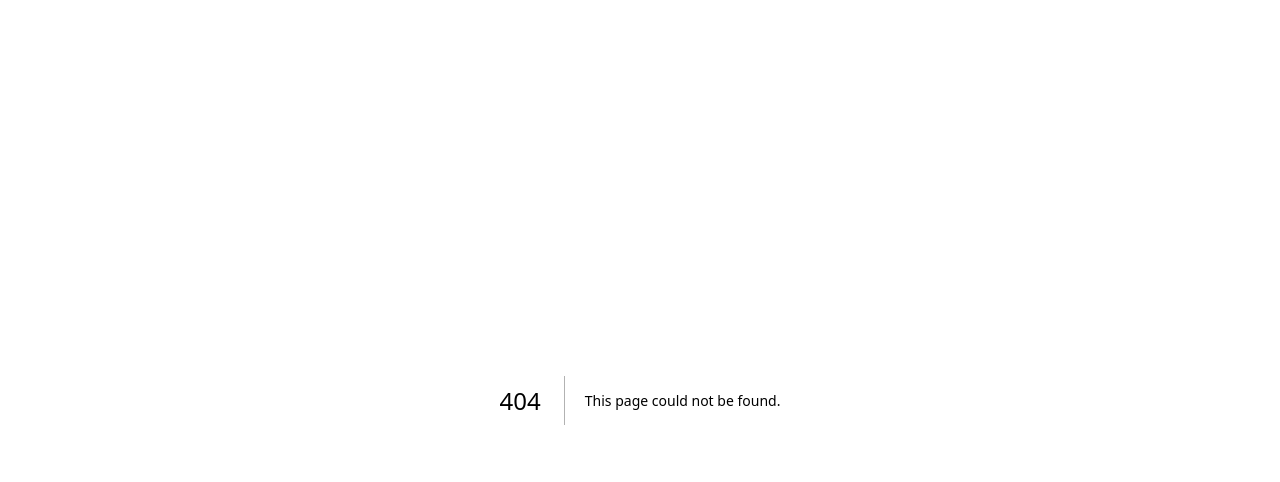
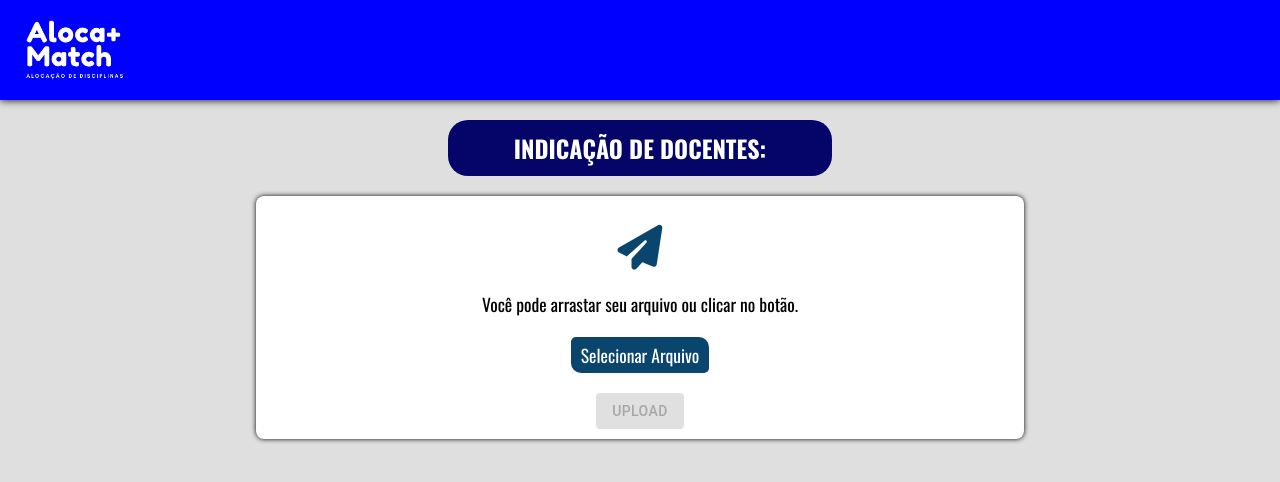
Before and after one commit to AlessanBass/Sistema_TCC, a Next.js app in the folder Frontend/aloca/: page /upload_indicacao in a window 1280 px wide. Before the commit this address had no page. Shown: the top 482 px of the page. Built offline with nearby package versions, Linux system fonts and the light colour scheme; no server answers.

Commit message:
Finalização da indicação de docentes

```diff
--- a/Frontend/aloca/src/components/Main.tsx
+++ b/Frontend/aloca/src/components/Main.tsx
@@ -7,6 +7,7 @@ export default function Main(){
             <h1 className={styles.h1}>Menu de Opções</h1>
             <main className={`${styles.main}`}>
                 <Card link="http://localhost:3001/upload_oferta" icon="fa-solid fa-upload" title="Oferta de Disciplinas" description="Enviar o arquivo com as disciplinas ofertadas"/>
+                <Card link="http://localhost:3001/upload_indicacao" icon="fa-solid fa-upload" title="Indicação de Docentes" description="Enviar o arquivo com a indicação de docentes"/>
                 <Card link="http://localhost:3001/professores" icon="fa-solid fa-chalkboard-user" title="Gestão de Professores" description="Visualizar, Editar, Inserir e Deletar"/>
                 <Card link="http://localhost:3001/cursos" icon="fa-solid fa-person-chalkboard" title="Gestão de Cursos" description="Visualizar, Editar, Inserir e Deletar"/>
                 <Card link="http://localhost:3001/semestres" icon="fa-regular fa-calendar-days" title="Gestão de Semestres" description="Visualizar, Editar, Inserir e Deletar"/>
--- /dev/null
+++ b/Frontend/aloca/src/pages/upload_indicacao/index.tsx
@@ -0,0 +1,118 @@
+import React from 'react';
+import { useDropzone } from 'react-dropzone';
+import Header from "@/components/Header";
+import { Button, CircularProgress } from '@mui/material';
+import style from '@/styles/dropzone.module.css'
+import axios from "axios";
+import RelatorioErros from '@/components/RelatorioErros';
+import Confirmacao from '@/components/Confirmacao';
+
+interface Erro {
+    linha: number;
+    mensagem: string;
+    valor_celula: string | number | null | undefined;
+    tipo_esperado: string;
+    detalhe: string | null;
+}
+
+interface Semestre{
+    nome_semestre: string;
+}
+
+export default function Index() {
+    const [file, setFile] = React.useState<File | null>(null);
+    const [fileSelected, setFileSelected] = React.useState(false);
+    const [semestre, setSemestre] = React.useState<Semestre>({ nome_semestre: "" });
+    const [erros, setErros] = React.useState<Erro[]>([]);
+    const [description, setDescription] = React.useState("");
+    const [openConfirmation, setOpenConfirmation] = React.useState(false);
+    const [loading, setLoading] = React.useState(false);
+
+    const onDrop = React.useCallback((acceptedFiles: File[]) => {
+        if (acceptedFiles.length) {
+            setFile(acceptedFiles[0]);
+            setFileSelected(true);
+        }
+    }, []);
+
+    const { getRootProps, getInputProps, open, acceptedFiles } = useDropzone({
+        onDrop,
+        accept: {
+            'application/vnd.ms-excel': ['.xls'],
+            'application/vnd.openxmlformats-officedocument.spreadsheetml.sheet': ['.xlsx']
+        },
+        noClick: true,
+        maxFiles: 1
+    });
+
+    const handleSubmit = async (event: React.FormEvent<HTMLFormElement>) => {
+        event.preventDefault();
+        if (file) {
+            const formData = new FormData();
+            formData.append('file', file);
+
+            try {
+                setLoading(true); // Ativa o estado de carregamento
+                const response = await axios.post('http://localhost:3000/envio-indicacao/uploadIndicacao', formData, {
+                    headers: {
+                        'Content-Type': 'multipart/form-data'
+                    }
+                });
+                if (response.status === 201) {
+                    setErros(response.data);
+                    setDescription("Arquivo enviado com sucesso!");
+                    setOpenConfirmation(true);
+                }
+            } catch (error) {
+                setLoading(false); // Desativa o estado de carregamento
+                setDescription("Erro ao enviar o arquivo! Por favor, verifique o arquivo e tente novamente.");
+                setOpenConfirmation(true);
+            } finally {
+                setLoading(false); // Desativa o estado de carregamento
+            }
+        }
+    }
+
+    React.useEffect(() =>{
+        const fetchSemestreLatest = async () =>{
+            try {
+                const response = await axios.get<Semestre>(`http://localhost:3000/semestre/lastest`);
+                setSemestre(response.data);
+            } catch (error) {
+                console.log(error);
+            }
+        }
+
+        fetchSemestreLatest();
+    }, []);
+
+    return (
+        <main >
+            <Header title="Upload Indicação de Docentes" />
+            <h2 className={`${style.titlePage}`}>Indicação de Docentes: <span className={`${style.spanSemestre}`}>{semestre?.nome_semestre ?? "Carregando..."}</span> </h2>
+            <form onSubmit={handleSubmit} className={`${style.form}`}>
+                <div {...getRootProps()} className={`${style.containeDropZone}`}>
+                    <input {...getInputProps()} />
+                    <i className={`fa-solid fa-paper-plane ${style.icon}`}></i>
+                    <p className={`${style.p}`}>Você pode arrastar seu arquivo ou clicar no botão.</p>
+                    <button className={`${style.buttonSelect}`} type="button" onClick={open}>
+                        Selecionar Arquivo
+                    </button>
+                </div>
+                {fileSelected && <p className={`${style.pArquivoSelecionado}`}><span className={`${style.spanArquivo}`}>Arquivo selecionado:</span> {file?.name} </p>}
+                <Button className={`${style.buttonUpload}`} variant="contained" color="primary" type="submit" disabled={!fileSelected}>
+                    Upload
+                </Button>
+            </form>
+            {loading ? (
+                <CircularProgress className={`${style.centeredProgress}`} size={70} /> // Renderiza o CircularProgress enquanto o envio está em andamento
+            ) : (
+                erros && erros?.length > 0 ? (
+                    <RelatorioErros erros={erros} /> // Renderiza o RelatorioErros se houver erros
+                ) : null
+            )}
+
+            <Confirmacao open={openConfirmation} setOpen={setOpenConfirmation} description={description} />
+        </main>
+    );
+}
```
Also changed, not shown: 1 other file (tests, documents, lock files or other folders).
